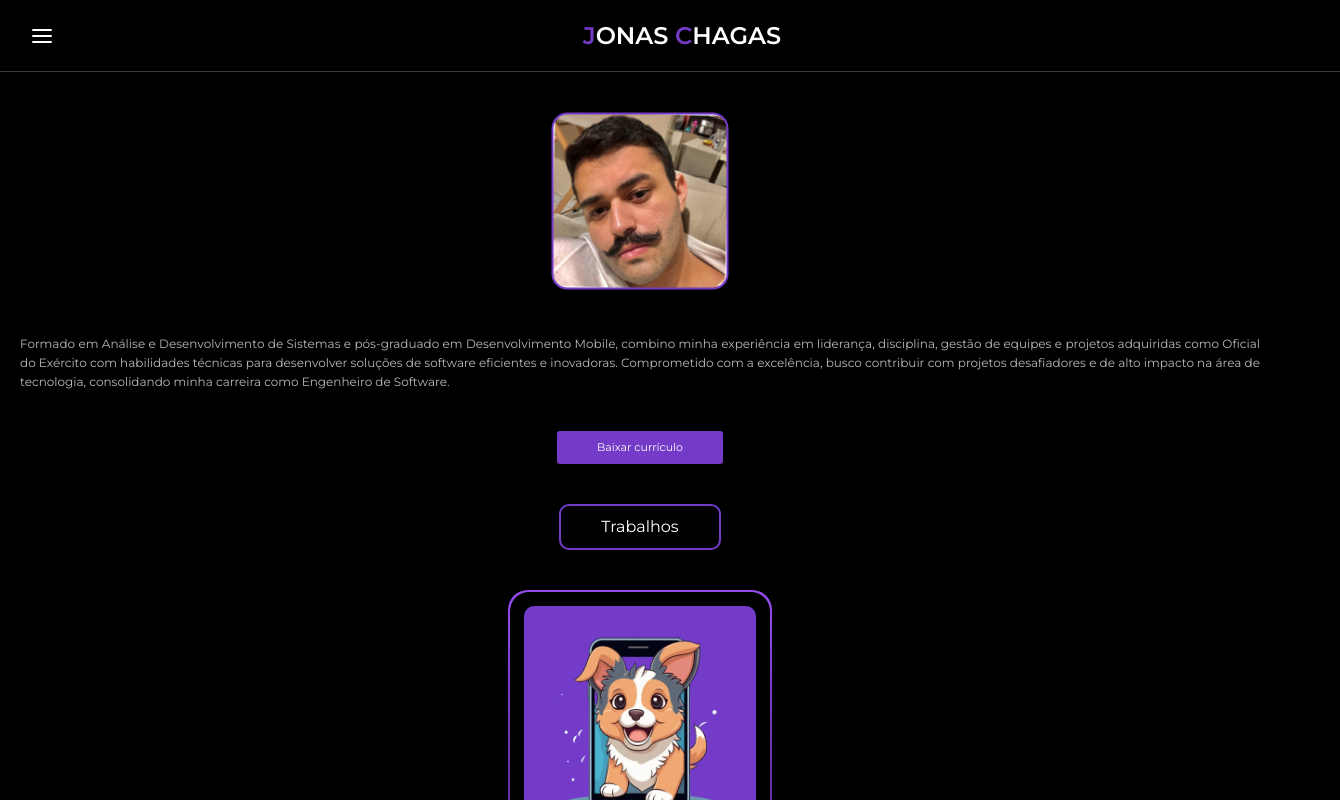
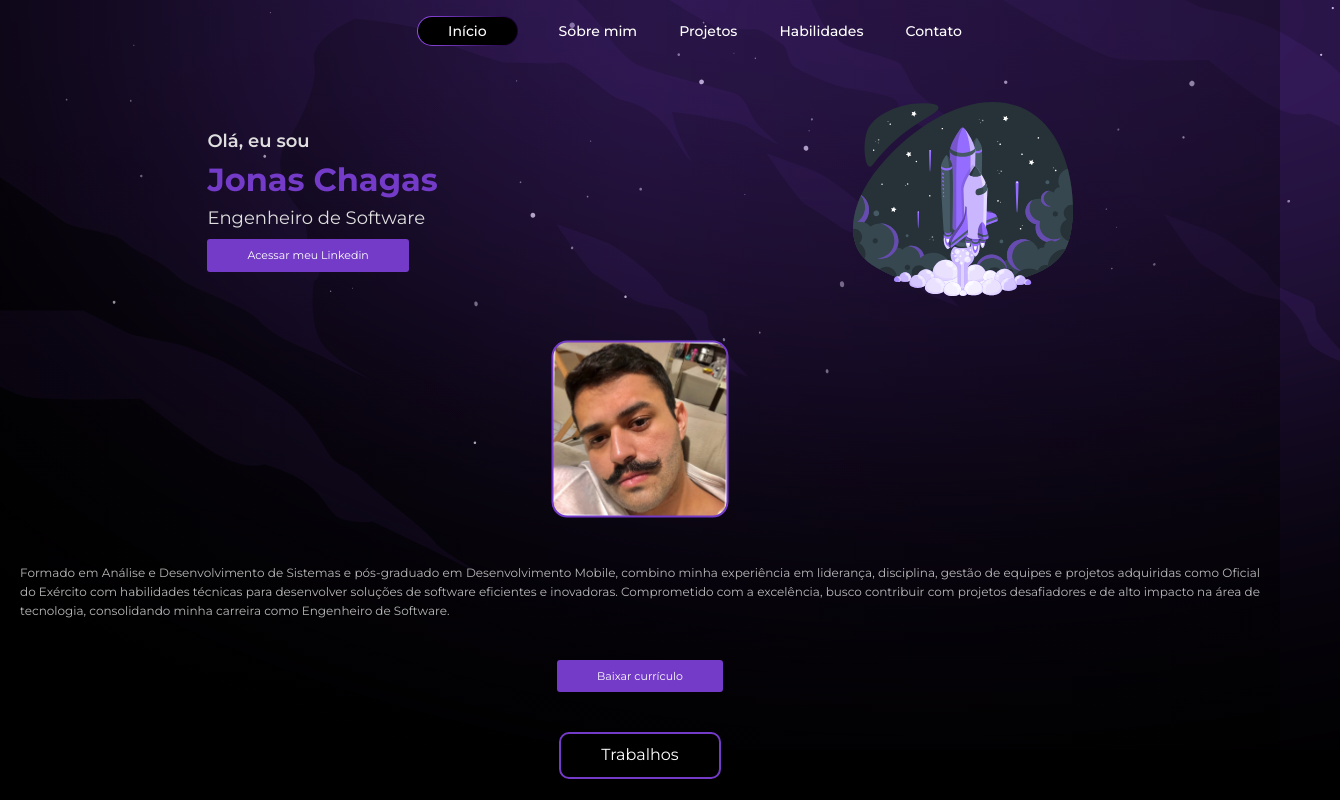
Before and after one commit to JonasGz/jonaschagasdev, a React (Vite) app: page / in a window 1280 px wide. Shown: the top 800 px of the page, 1340 px wide, since content can reach past the window. Built offline with nearby package versions, Linux system fonts and the light colour scheme.

Commit message:
feat: home desktop and navbar

```diff
--- a/src/App.scss
+++ b/src/App.scss
@@ -27,3 +27,11 @@
   }
 
 }
+
+@media (min-width: 728px) {
+  .app {
+    &__about {
+      margin-top: 0;
+    }
+  }
+}
--- a/src/App.tsx
+++ b/src/App.tsx
@@ -4,6 +4,7 @@ import { Contacts } from "./components/contacts/contacts";
 import { Experiences } from "./components/experiences/experiences";
 import { Footer } from "./components/footer/footer";
 import { Header } from "./components/header/header";
+import { Home } from "./components/home/home";
 import { Technologies } from "./components/technologies/technologies";
 import { Works } from "./components/works/works";
 
@@ -11,6 +12,9 @@ function App() {
   return (
     <div className="app">
       <Header />
+      <section id="home" className="app__section">
+        <Home />
+      </section>
       <section id="about" className="app__section app__about">
         <About />
       </section>
--- a/src/components/header/components/menu/menu.scss
+++ b/src/components/header/components/menu/menu.scss
@@ -39,3 +39,9 @@
     }
   }
 }
+
+@media(min-width: 728px) {
+  .menu {
+    display: none;
+  }
+}
--- /dev/null
+++ b/src/components/header/components/navbar/navbar.scss
@@ -0,0 +1,51 @@
+.navbar {
+
+  &__content {
+    display: flex;
+    list-style-type: none;
+    gap: 4rem;
+    color: #fff;
+    font-size: 1.4rem;
+    font-weight: 500;
+  }
+
+  &__item {
+    background: transparent;
+    padding: 0.1rem;
+
+    & > &__container {
+      background:transparent;
+      padding: 0.6rem 0;
+    }
+  }
+
+  &__item--active {
+    background: linear-gradient(90deg, #964CF0, #170033);
+    padding: 0.1rem;
+    border-radius: 2rem;
+
+    & > &__container {
+      background: #000;
+      border-radius: 1.9rem;
+      padding: 0.6rem 3rem;
+    }
+  }
+}
+
+
+
+// .experience {
+//   display: flex;
+//   background: linear-gradient(0deg, #170033, #964CF0);
+//   padding: 0.2rem;
+//   border-radius: 2rem;
+//   width: 100%;
+//   min-width: 28rem;
+//   color: #b8b8b8;
+
+//   & > &__container {
+//     background: #000;
+//     border-radius: 1.9rem;
+//     padding: 1.4rem;
+//     width: 100%;
+//   }
--- /dev/null
+++ b/src/components/header/components/navbar/navbar.tsx
@@ -0,0 +1,25 @@
+import "./navbar.scss";
+
+export const Navbar = () => {
+  return (
+    <nav className="navbar">
+      <ul className="navbar__content">
+        <li className="navbar__item--active">
+          <div className="navbar__item--active__container">Início</div>
+        </li>
+        <li className="navbar__item">
+          <div className="navbar__item__container">Sobre mim</div>
+        </li>
+        <li className="navbar__item">
+          <div className="navbar__item__container">Projetos</div>
+        </li>
+        <li className="navbar__item">
+          <div className="navbar__item__container">Habilidades</div>
+        </li>
+        <li className="navbar__item">
+          <div className="navbar__item__container">Contato</div>
+        </li>
+      </ul>
+    </nav>
+  );
+};
--- a/src/components/header/header.scss
+++ b/src/components/header/header.scss
@@ -15,3 +15,17 @@
     justify-content: center;
   }
 }
+
+
+@media (min-width: 728px) {
+  .header {
+    background-color: transparent;
+    position: relative;
+    border-bottom: none;
+    display: flex;
+    justify-content: center;
+    &__logo {
+      display: none;
+    }
+  }
+}
--- a/src/components/header/header.tsx
+++ b/src/components/header/header.tsx
@@ -1,10 +1,12 @@
 import "./header.scss";
 import { Menu } from "./components/menu/menu";
 import { Logo } from "./components/logo/logo";
+import { Navbar } from "./components/navbar/navbar";
 
 export const Header = () => {
   return (
     <div className="header">
+      <Navbar />
       <Menu />
       <div className="header__logo">
         <Logo />
--- /dev/null
+++ b/src/components/home/home.scss
@@ -0,0 +1,45 @@
+.home {
+  display: flex;
+  width: 100%;
+  color: #dfdfdf;
+  align-items: center;
+  justify-content: space-around;
+
+  &__content {
+    display: flex;
+    flex-direction: column;
+    gap: 1rem;
+  }
+
+  &__hello {
+    font-weight: 600;
+    font-size: 1.8rem;
+  }
+
+  &__name {
+    color: #743BC8;
+    margin: 0;
+  }
+
+  &__category {
+    font-size: 1.8rem;
+  }
+
+  &__rocket {
+
+    & img {
+      width: 22rem;
+    }
+  }
+
+  &__button {
+    background-color: #743BC8;
+    color: #fff;
+    font-size: 1.1rem;
+    font-weight: 400;
+    border-radius: 0.3rem;
+    padding: 1rem 4rem;
+    width: max-content;
+    cursor: pointer;
+  }
+}
--- /dev/null
+++ b/src/components/home/home.tsx
@@ -0,0 +1,17 @@
+import "./home.scss";
+
+export const Home = () => {
+  return (
+    <div className="home">
+      <div className="home__content">
+        <span className="home__hello">Olá, eu sou</span>
+        <h1 className="home__name">Jonas Chagas</h1>
+        <span className="home__category">Engenheiro de Software</span>
+        <a className="home__button">Acessar meu Linkedin</a>
+      </div>
+      <div className="home__rocket">
+        <img src="/assets/rocket.svg" alt="rocket" title="rocket" />
+      </div>
+    </div>
+  );
+};
--- a/src/hooks/use-menu.tsx
+++ b/src/hooks/use-menu.tsx
@@ -12,6 +12,7 @@ export const useMenu = () => {
 
     if (section) {
       section.scrollIntoView({ behavior: "smooth" });
+      window.history.pushState(null, "", `#${id}`);
     }
     setShowMenu(false);
   };
--- a/src/index.scss
+++ b/src/index.scss
@@ -2,3 +2,12 @@ body {
   background-color: #000;
   font-family: 'Montserrat', sans-serif;
 }
+
+@media (min-width: 768px) {
+  body {
+    background-color: #000;
+    background-image: linear-gradient(90deg,rgba(0, 0, 0, 0.3) 0%, rgba(0, 0, 0, 0) 50%, rgba(0, 0, 0, 0.3) 100%), linear-gradient(190deg,rgba(0, 0, 0, 0) 0%, rgba(0, 0, 0, 1) 100%), url('/assets/bg.svg');
+    background-repeat: no-repeat;
+  }
+
+}
```
Also changed, not shown: public/assets/bg.svg (added), public/assets/rocket.svg (added).
